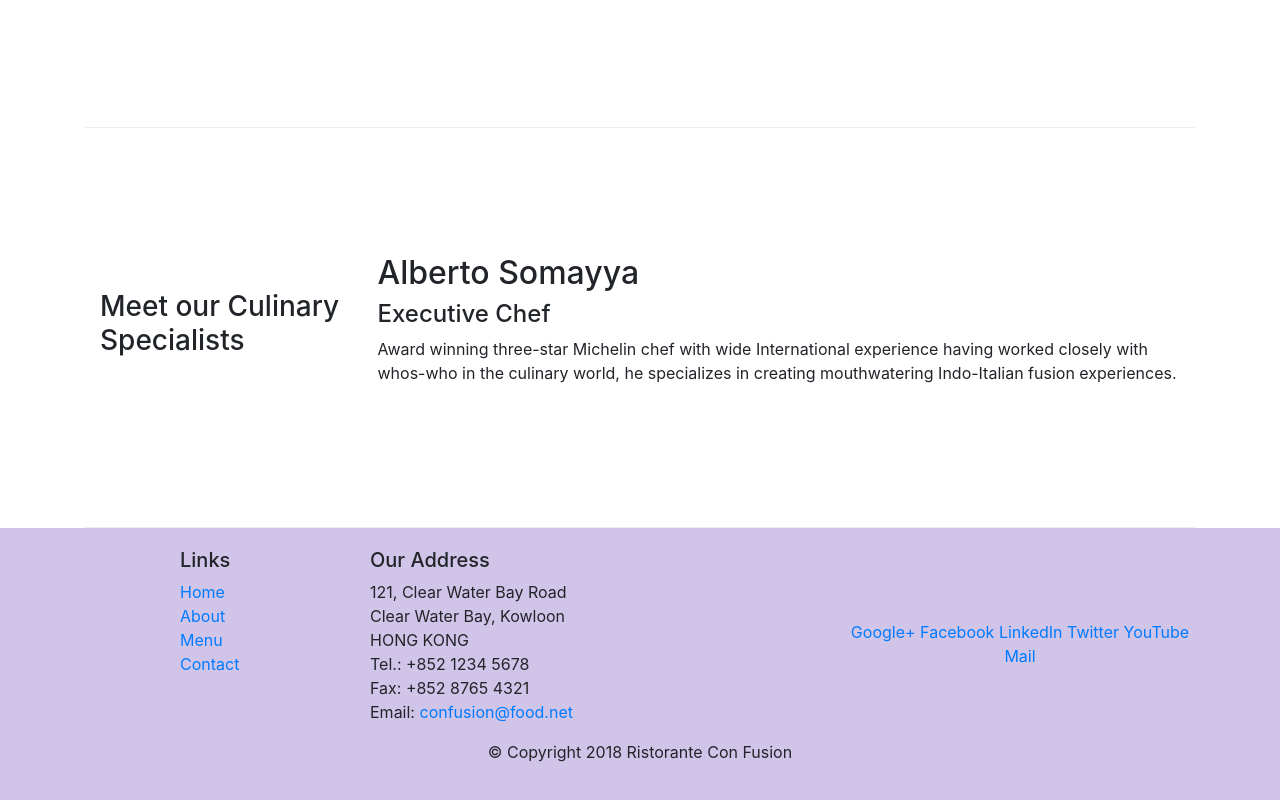
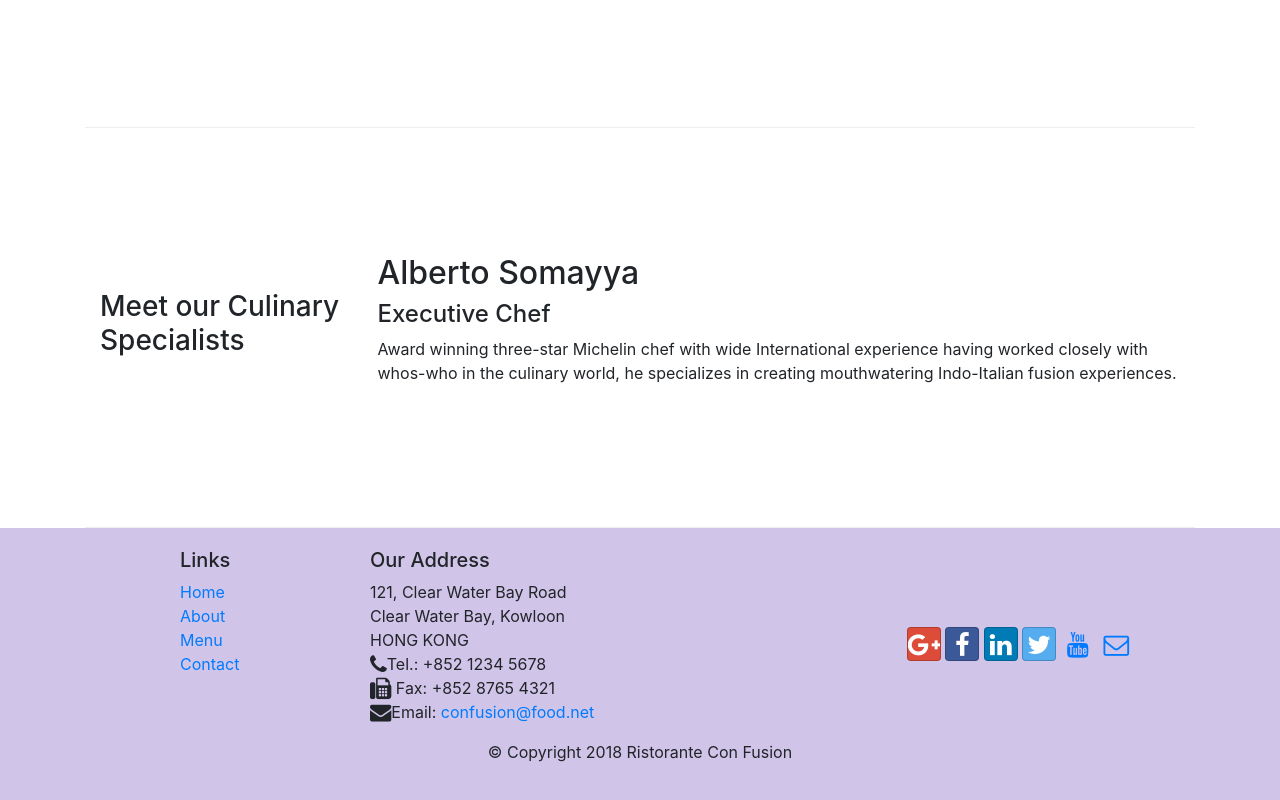
Before and after one commit to frazikram/BootstrapCourseProject, a website: page index.html in a window 1280 px wide. Shown: the part 1006-1806 px from the top of the page. Drawn offline with nearby package versions, Linux system fonts and the light colour scheme.

Commit message:
Icon fonts

```diff
--- a/index.html
+++ b/index.html
@@ -9,6 +9,8 @@
 
     <!-- Bootstrap CSS -->
     <link rel="stylesheet" href="node_modules/bootstrap/dist/css/bootstrap.min.css">
+    <link rel="stylesheet" href="node_modules/font-awesome/css/font-awesome.min.css">
+    <link rel="stylesheet" href="node_modules/bootstrap-social/bootstrap-social.css">
     <link rel="stylesheet" type="text/css" href="css/styles.css">
     <title>Ristorante Con Fusion</title>
 </head>
@@ -22,10 +24,10 @@
             <a class="navbar-brand mr-auto" href="#">Ristorante Con Fusion</a>
         <div class="collapse navbar-collapse" id="Navbar">
             <ul class="navbar-nav mr-auto"> <!-- Content will be moved as left as possible-->
-                <li class="nav-item active"><a class="nav-link" href="#">Home</a></li>
-                <li class="nav-item"><a class="nav-link" href="./aboutus.html">About</a></li>
-                <li class="nav-item"><a class="nav-link" href="#">Menu</a></li>
-                <li class="nav-item"><a class="nav-link" href="#">Contact</a></li>
+                <li class="nav-item active"><a class="nav-link" href="#"><span class="fa fa-home fa-lg">Home</span></a></li>
+                <li class="nav-item"><a class="nav-link" href="./aboutus.html"><span class="fa fa-info fa-lg">About</span></a></li>
+                <li class="nav-item"><a class="nav-link" href="#"><span class="fa fa-list fa-lg">Menu</span></a></li>
+                <li class="nav-item"><a class="nav-link" href="#"><span class="fa fa-address-card fa-lg">Contact</span></a></li>
             </ul>
         </div>
         </div>
@@ -96,19 +98,19 @@
 		              121, Clear Water Bay Road<br>
 		              Clear Water Bay, Kowloon<br>
 		              HONG KONG<br>
-		              Tel.: +852 1234 5678<br>
-		              Fax: +852 8765 4321<br>
-		              Email: <a href="mailto:confusion@food.net">confusion@food.net</a>
+		             <i class="fa fa-phone fa-lg"></i>Tel.: +852 1234 5678<br>
+		             <i class="fa fa-fax fa-lg"></i> Fax: +852 8765 4321<br>
+		             <i class="fa fa-envelope fa-lg"></i>Email: <a href="mailto:confusion@food.net">confusion@food.net</a>
 		           </address>
                 </div>
                 <div class="col-12 col-sm-4 align-self-center">
                     <div class="text-center">
-                        <a href="http://google.com/+">Google+</a>
-                        <a href="http://www.facebook.com/profile.php?id=">Facebook</a>
-                        <a href="http://www.linkedin.com/in/">LinkedIn</a>
-                        <a href="http://twitter.com/">Twitter</a>
-                        <a href="http://youtube.com/">YouTube</a>
-                        <a href="mailto:">Mail</a>
+                        <a class="btn btn-social-icon btn-google" href="http://google.com/+"><i class="fa fa-google-plus fa-lg"></i></a>
+                        <a class="btn btn-social-icon btn-facebook" href="http://www.facebook.com/profile.php?id="><i class="fa fa-facebook fa-lg"></i></a>
+                        <a class="btn btn-social-icon btn-linkedin" href="http://www.linkedin.com/in/"><i class="fa fa-linkedin fa-lg"></i></a>
+                        <a class="btn btn-social-icon btn-twitter" href="http://twitter.com/"><i class="fa fa-twitter fa-lg"></i></a>
+                        <a class="btn btn-social-icon btn-youtube" href="http://youtube.com/"><i class="fa fa-youtube fa-lg"></i></a>
+                        <a class="btn btn-social-icon" href="mailto:"><i class="fa fa-envelope-o fa-lg"></i></a>
                     </div>
                 </div>
            </div>
--- a/package.json
+++ b/package.json
@@ -15,6 +15,8 @@
   },
   "dependencies": {
     "bootstrap": "^4.1.3",
+    "bootstrap-social": "^5.1.1",
+    "font-awesome": "^4.7.0",
     "jquery": "^3.3.1",
     "popper.js": "^1.14.5"
   }
```
Also changed, not shown: aboutus.html (+15 -13 lines), 1 other file.
